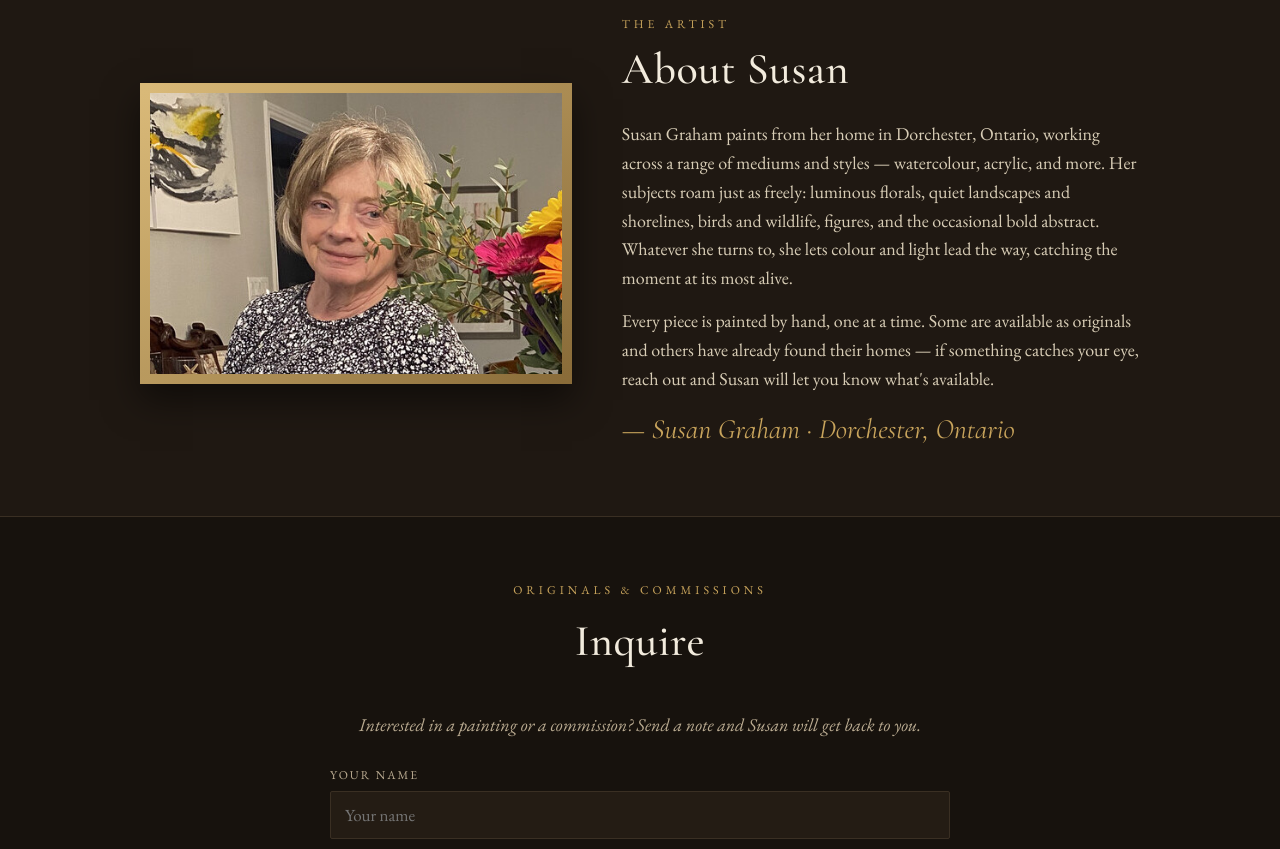
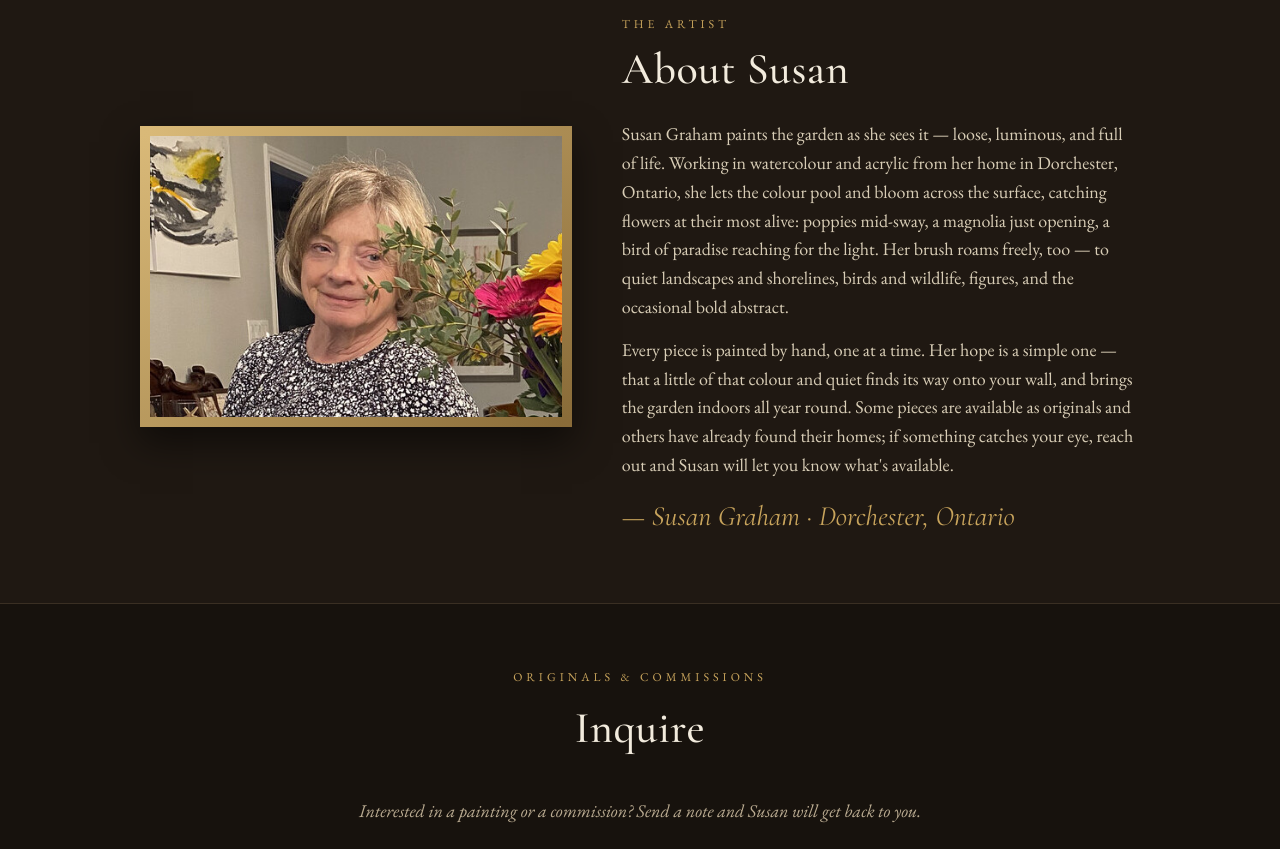
Before and after one commit to onthewallart/onthewallart.github.io, a plain HTML site: page index.html in a window 1280 px wide. Shown: the part 2180-3029 px from the top of the page. Drawn offline with nearby package versions, Linux system fonts and the light colour scheme.

Commit message:
Merge both About write-ups — flower poetry + full range + availability

```diff
--- a/index.html
+++ b/index.html
@@ -81,8 +81,8 @@
       <div>
         <div class="eyebrow" style="letter-spacing:4px;text-transform:uppercase;font-size:12px;color:var(--frame)">The Artist</div>
         <h2>About Susan</h2>
-        <p>Susan Graham paints from her home in Dorchester, Ontario, working across a range of mediums and styles — watercolour, acrylic, and more. Her subjects roam just as freely: luminous florals, quiet landscapes and shorelines, birds and wildlife, figures, and the occasional bold abstract. Whatever she turns to, she lets colour and light lead the way, catching the moment at its most alive.</p>
-        <p>Every piece is painted by hand, one at a time. Some are available as originals and others have already found their homes — if something catches your eye, reach out and Susan will let you know what's available.</p>
+        <p>Susan Graham paints the garden as she sees it — loose, luminous, and full of life. Working in watercolour and acrylic from her home in Dorchester, Ontario, she lets the colour pool and bloom across the surface, catching flowers at their most alive: poppies mid-sway, a magnolia just opening, a bird of paradise reaching for the light. Her brush roams freely, too — to quiet landscapes and shorelines, birds and wildlife, figures, and the occasional bold abstract.</p>
+        <p>Every piece is painted by hand, one at a time. Her hope is a simple one — that a little of that colour and quiet finds its way onto your wall, and brings the garden indoors all year round. Some pieces are available as originals and others have already found their homes; if something catches your eye, reach out and Susan will let you know what's available.</p>
         <div class="sig">— Susan Graham · Dorchester, Ontario</div>
       </div>
     </div>
```
